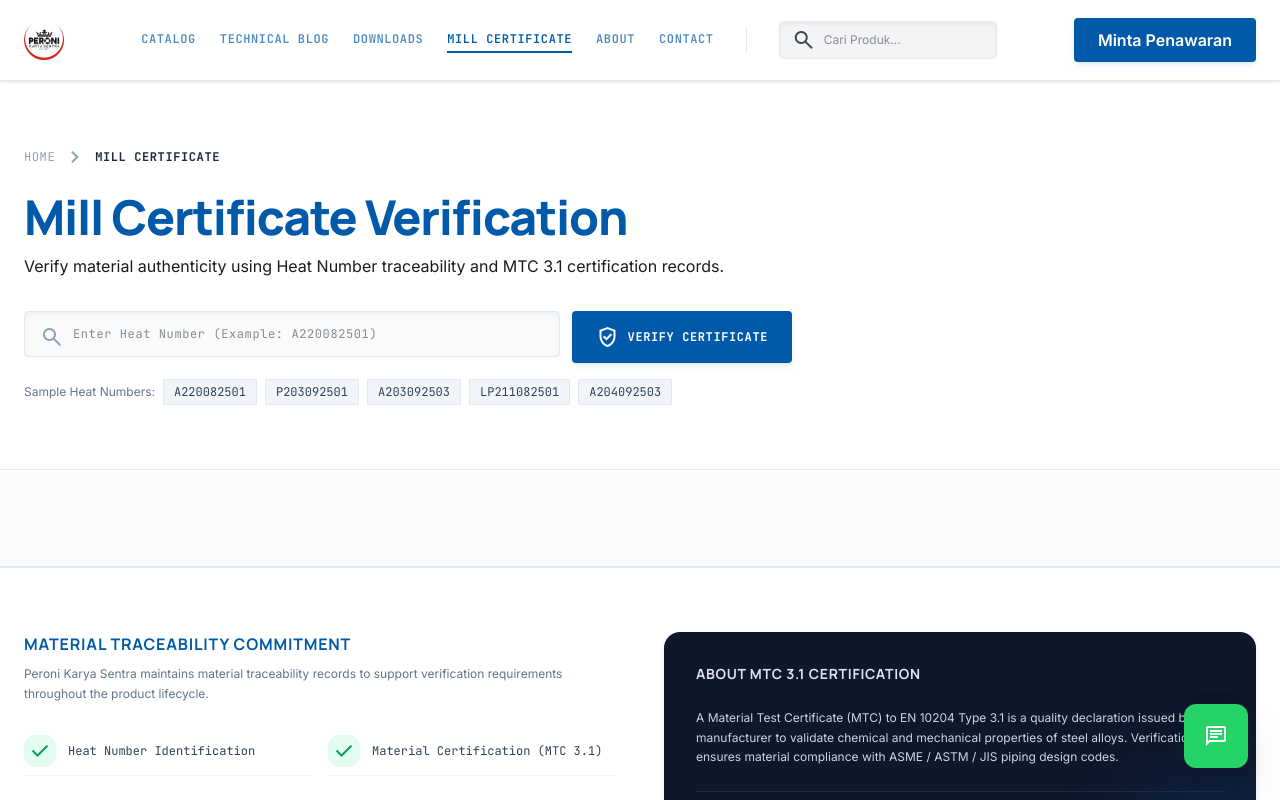
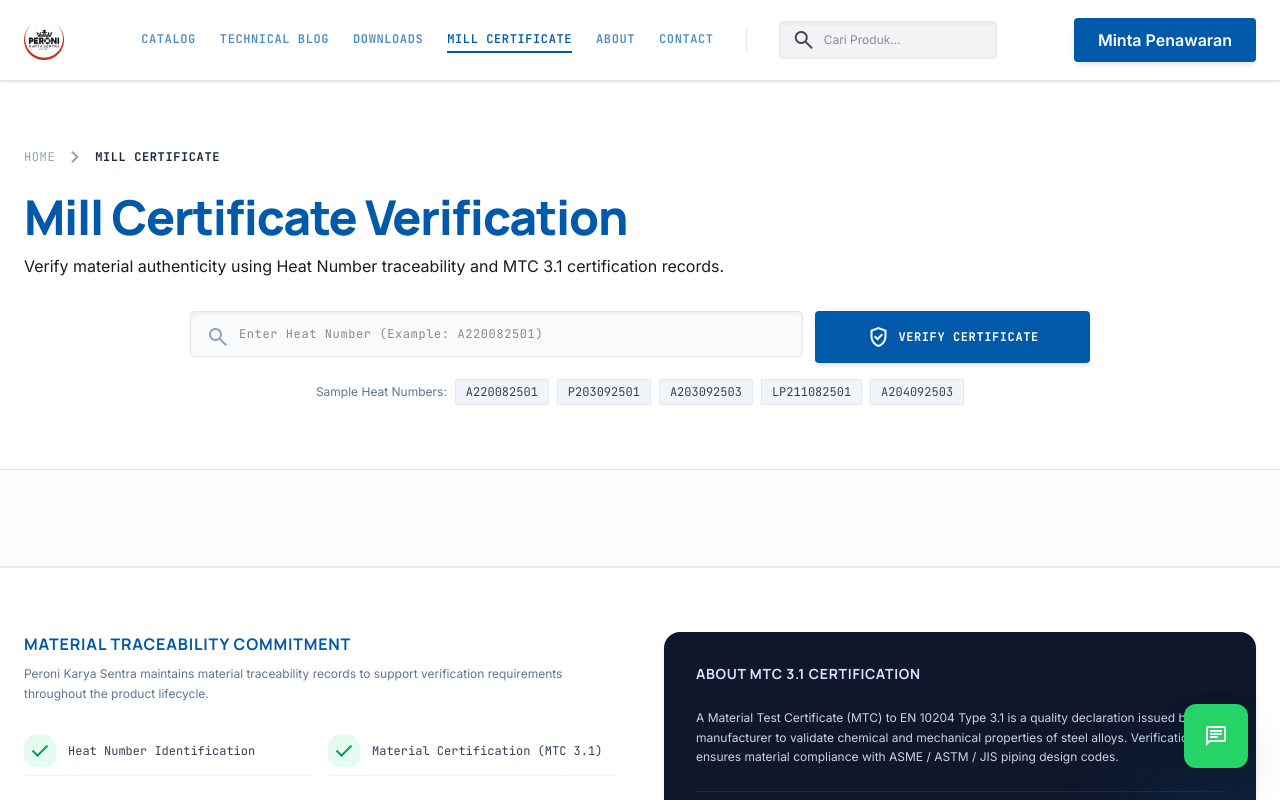
Before and after one commit to afinifathur/peroniks, a Next.js app: page /mill-certificate in a window 1280 px wide. Shown: the top 800 px of the page. Built offline with nearby package versions, Linux system fonts and the light colour scheme.

Commit message:
style(mill-certificate): refine desktop search widget layout

```diff
--- a/app/mill-certificate/mill-certificate-client.tsx
+++ b/app/mill-certificate/mill-certificate-client.tsx
@@ -145,11 +145,13 @@
             <p className="font-body-lg text-slate-650 leading-relaxed text-sm md:text-base mb-8">
               Verify material authenticity using Heat Number traceability and MTC 3.1 certification records.
             </p>
+          </div>
 
+          <div className="max-w-[900px] mx-auto mt-8">
             {/* Verification Form */}
             <form onSubmit={handleVerify} className="space-y-4">
               <div className="flex flex-col sm:flex-row gap-3">
-                <div className="relative flex-1">
+                <div className="relative flex-1 lg:flex-[73]">
                   <span className="absolute left-4 top-1/2 -translate-y-1/2 material-symbols-outlined text-slate-400 text-xl">
                     search
                   </span>
@@ -164,7 +166,7 @@
                 </div>
                 <button
                   type="submit"
-                  className="bg-primary text-white hover:bg-secondary transition-all duration-200 font-technical-data text-xs uppercase tracking-wider font-bold py-3.5 px-6 rounded-lg active:scale-95 shadow-md shadow-primary/10 hover:shadow-primary/20 flex items-center justify-center gap-2 cursor-pointer"
+                  className="bg-primary text-white hover:bg-secondary transition-all duration-200 font-technical-data text-xs uppercase tracking-wider font-bold py-3.5 px-6 rounded-lg active:scale-95 shadow-md shadow-primary/10 hover:shadow-primary/20 flex items-center justify-center gap-2 cursor-pointer lg:flex-[27]"
                 >
                   <span className="material-symbols-outlined text-sm">verified_user</span>
                   Verify Certificate
@@ -172,7 +174,7 @@
               </div>
 
               {/* Examples Quick Fill */}
-              <div className="flex items-center gap-2 flex-wrap">
+              <div className="flex items-center gap-2 flex-wrap lg:justify-center">
                 <span className="text-xs text-slate-500 font-body">Sample Heat Numbers:</span>
                 {sampleHeatNumbers.map((heatNum) => (
                   <button
```
